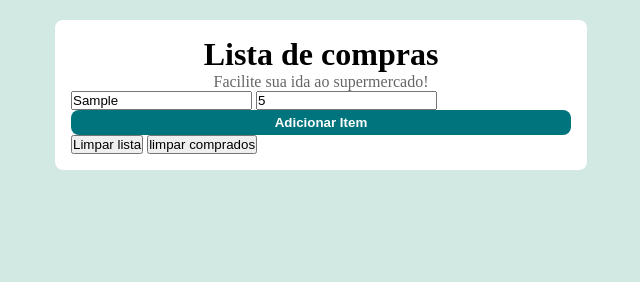
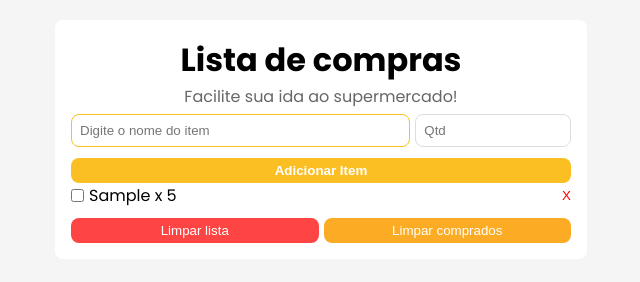
Before and after one commit to ricardoferreira-spec/Lista-de-compras, a plain HTML site: page index.html in a window 1280 px wide. Both pictures are taken after typing "Sample", "5" into the empty fields and a click on the button "Adicionar Item". Shown: the whole page, without its empty margins (319-959 px from the left). Drawn offline with Linux system fonts and the light colour scheme; a web font is replaced by a local one.

Commit message:
2025-01-14
tratamentos lista de compras

```diff
--- a/index.html
+++ b/index.html
@@ -1,39 +1,39 @@
 <!DOCTYPE html>
 <html lang="pt-BR">
+
 <head>
     <meta charset="UTF-8">
     <meta name="viewport" content="width=device-width, initial-scale=1.0">
     <title>Lista de compras</title>
-    <link rel="stylesheet" href="styles/styles.css">
+
+    <link rel="stylesheet" href="styles/style.css">
+
 </head>
+
 <body>
     <div class="container">
         <h1>Lista de compras</h1>
         <p class="subtitle">Facilite sua ida ao supermercado!</p>
 
         <div class="form">
-            <div>
-                <input type="text" placeholder="Digite o nome do item">
-                <!-- <input type="checkbox"> exemplo  -->
-                <!-- <input type="password"> exemplo  -->
-                <input type="number" placeholder="Qtd" min="1"> <!-- min para limitar o minimo de 1  -->
+
+            <div class="inputGroup">
+                <input id="item" type="text" placeholder="Digite o nome do item">
+                <input id="quantidade" type="number" placeholder="Qtd" min="1">
             </div>
 
-            <button id="add">Adicionar Item</button>
-
+            <button id="add" onclick="adicionarItem()">Adicionar Item</button>
         </div>
 
         <ul class="lista"></ul>
 
-        <div class="adctions">
-            <button class="clean">Limpar lista</button>
-            <button class="clean-buy">limpar comprados</button>
+        <div class="actions">
+            <button class="clean" onclick="limparLista()">Limpar lista</button>
+            <button class="clean-buy" onclick="limparComprados()">Limpar comprados</button>
         </div>
-
     </div>
 
+    <script src="script/script.js"></script>
+</body>
 
-    <script src="script/script.js"></script>
-
-</body>
 </html>
--- /dev/null
+++ b/script/script.js
@@ -0,0 +1,86 @@
+let listaDeCompras = []
+
+function adicionarItem(){
+    let itemInput = document.getElementById("item")
+    let quantidadeInput = document.getElementById("quantidade")
+
+    if(itemInput.value.trim() === ""){
+        return
+        /// quando a pessoa não preencher item não preeche nada.
+        /// trim quando a pessoa  preencher espaço em branco não preeche nada.
+    }
+
+    let novoItem = {
+        id: Date.now(),
+        nome: itemInput.value,
+        quantidade: quantidadeInput.value || 1,
+        comprado: false
+    }
+
+    /// || 1 = quando não preecher a quantidade já adiciona 1 na quantidade
+
+    listaDeCompras.push(novoItem)
+
+    atualizarInterface()
+    itemInput.value = ""            /// para apagar o imput quando eu digitar um novo item
+    quantidadeInput.value = ""      /// ficava histórico na combo
+    itemInput.focus()               /// cursor volta para caixa de item para digitar um novo item
+}
+
+
+function removerItem(id) {
+    listaDeCompras = listaDeCompras.filter((item) => item.id != id)
+    atualizarInterface()
+}
+
+function limparLista() {
+    listaDeCompras = []
+    atualizarInterface()
+}
+
+function atualizarInterface(){
+    let lista = document.querySelector(".lista")
+    lista.innerHTML = ""
+
+    for(let i = 0; i < listaDeCompras.length; i++) {
+        let item = document.createElement("li")
+        item.innerHTML = `
+                <input type='checkbox' onchange = "toggleItem(${listaDeCompras[i].id})" ${listaDeCompras[i].comprado ? "checked" : ""}/>
+                <p>${listaDeCompras[i].nome} x ${listaDeCompras[i].quantidade}</p>
+                <button onclick="removerItem(${listaDeCompras[i].id})">X</button>
+        `
+        lista.append(item)
+    }
+}
+
+//// o  "checked" : "" / falso soluciona o bug de quando adiciona item com algum selecionado não apaga mais o selecionado
+
+function toggleItem(id) {
+    const item = listaDeCompras.find((item) => item.id == id)
+    item.comprado = !item.comprado
+    console.log(item)
+}
+
+function limparComprados(){
+    listaDeCompras = listaDeCompras.filter((item) => item.comprado != true)
+    atualizarInterface()
+}
+
+
+
+
+
+
+
+
+
+
+
+
+
+
+
+
+
+
+//  listaDeCompras = listaDeCompras.filter((item) => item.comprado != true)
--- /dev/null
+++ b/styles/style.css
@@ -0,0 +1,159 @@
+@import url('https://fonts.googleapis.com/css2?family=Playwrite+AU+SA:wght@100..400&family=Poppins:ital,wght@0,100;0,200;0,300;0,400;0,500;0,600;0,700;0,800;0,900;1,100;1,200;1,300;1,400;1,500;1,600;1,700;1,800;1,900&display=swap');
+
+* {
+    margin: 0;
+    padding: 0;
+}
+
+body {
+    font-family: "Poppins", serif;
+    background-color: #f5f5f5;
+}
+
+.container {
+    background-color: white;
+    max-width: 500px;
+    margin: 20px auto;
+    padding: 16px;
+    border-radius: 8px;
+}
+
+h1 {
+    text-align: center;
+}
+
+.subtitle {
+    text-align: center;
+    color: #666;
+}
+
+#add {
+    background-color: #fbbf24;
+    color: white;
+    border: none;
+    width: 100%;
+
+    padding: 5px 0px;
+    border-radius: 8px;
+    cursor: pointer;
+    font-weight: 600;
+}
+
+#add:hover {
+    background-color: #fbac24;
+}
+
+.clean {
+    width: 50%;
+    background-color: #ff4444;
+    border: none;
+    padding: 5px 0px;
+    border-radius: 8px;
+    color: white;
+    cursor: pointer
+}
+
+.clean-buy {
+    width: 50%;
+    background-color: #fbac24;
+    border: none;
+    padding: 5px 0px;
+    border-radius: 8px;
+    color: white;
+    cursor: pointer;
+}
+
+
+.actions {
+    display: flex;
+    gap: 5px;
+    margin-top: 10px;
+}
+
+#item {
+    width: 70%;
+}
+
+#quantidade {
+    width: 30%;
+}
+
+.inputGroup {
+    display: flex;
+    gap: 5px;
+    margin-bottom: 10px;
+    margin-top: 5px;
+}
+
+input {
+    padding: 8px;
+    border: 1px solid #ddd;
+    border-radius: 8px;
+}
+
+input:focus {
+    outline: none;
+    border-color: #fbbf24;
+}
+
+li {
+    display: flex;
+}
+
+
+li button {
+    color: red;
+    background-color: transparent;
+    border: none;
+    cursor: pointer;
+    margin-left: auto;
+}
+
+li p {
+    margin-left: 5px;
+}
+
+
+
+
+
+
+
+
+
+
+
+
+
+
+
+
+
+
+
+
+
+
+
+
+
+
+
+
+/* li {
+    list-style: none;
+    margin: 20px 0px;
+    display: flex;
+}
+
+li button {
+    margin-left: auto;
+    background-color: transparent;
+    color: red;
+    border: none;
+    cursor: pointer;
+}
+
+li p {
+    margin-left: 5px;
+} */
--- a/styles/styles.css
+++ /dev/null
@@ -1,48 +0,0 @@
-
-/*pesquisa fontes google e copiar aqui*/
-@import url('https://fonts.googleapis.com/css2?family=Playwrite+AU+SA:wght@100..400&family=Roboto:ital,wght@0,100..900;1,100..900&display=swap');
-
-*{
-    margin: 0;
-    padding: 0;
-}
-
-body {
-    /*font-family: system-ui, -apple-system, BlinkMacSystemFont, 'Segoe UI', Roboto, Oxygen, Ubuntu, Cantarell, 'Open Sans', 'Helvetica Neue', sans-serif;*/
-    /*font-family: "Roboto", serif; /* outra forma é pesquisar fontes google e importar o estilo na primeira linha @import*/
-    font-family: "Playwrite AU SA", serif;
-    background-color: #D2E8E3; /*pesquisar paleta de cores no adobe cores*/
-}
-
-.container{
-    background-color: white;
-    max-width: 500px;
-    margin: 20px auto;
-    padding: 16px;
-    border-radius: 8px;
-}
-
-h1{
-    text-align: center;
-}
-
-.subtitle{
-    text-align: center;
-    color: #666;
-}
-
-#add{
-    background-color: #00747C;
-    color: white;
-    width: 100%;
-    border: none;
-
-    padding: 5px 0px;
-    border-radius: 8px;
-    cursor: pointer;
-    font-weight: 600;
-}
-
-#add:hover {
-    background-color: #02484d;
-}
```
